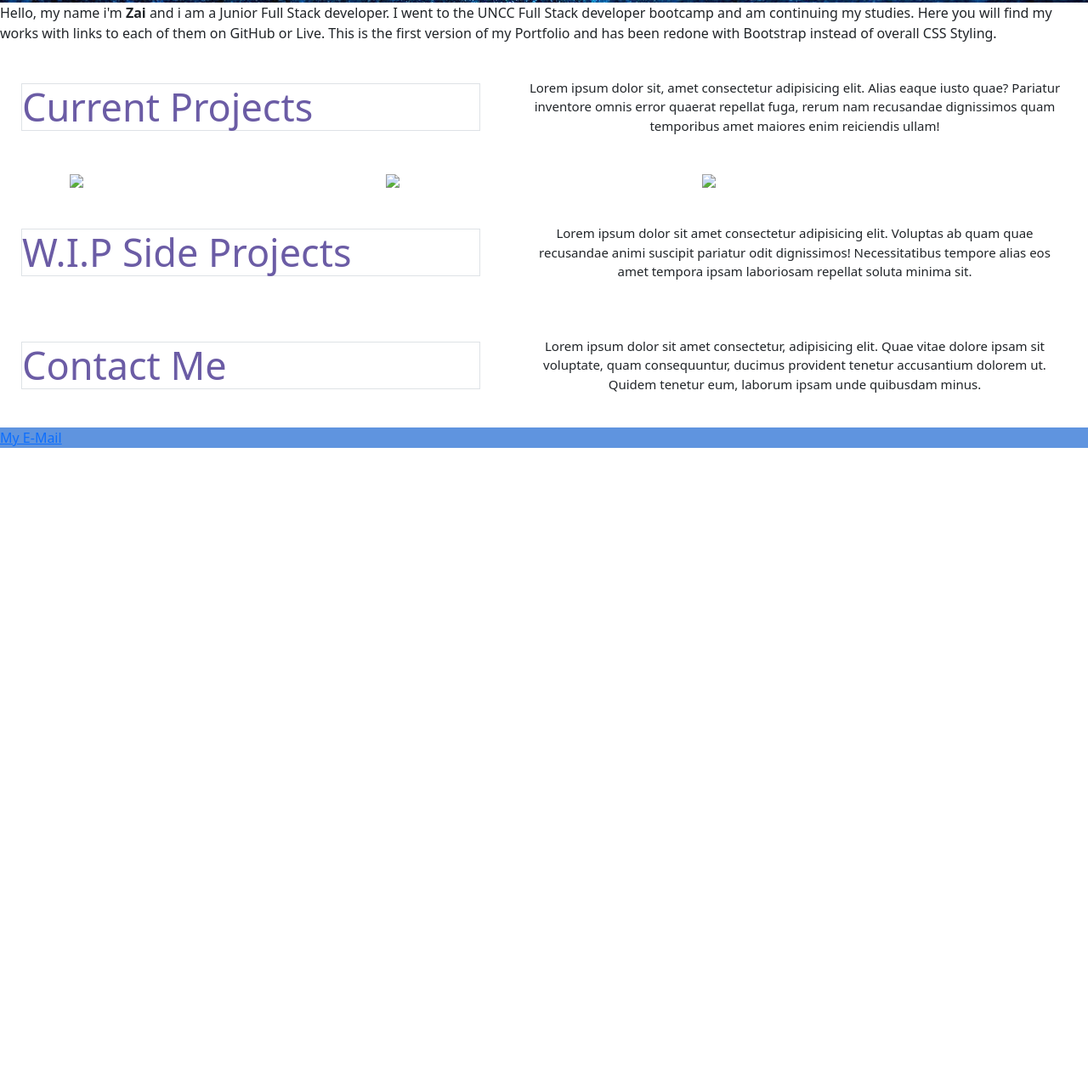
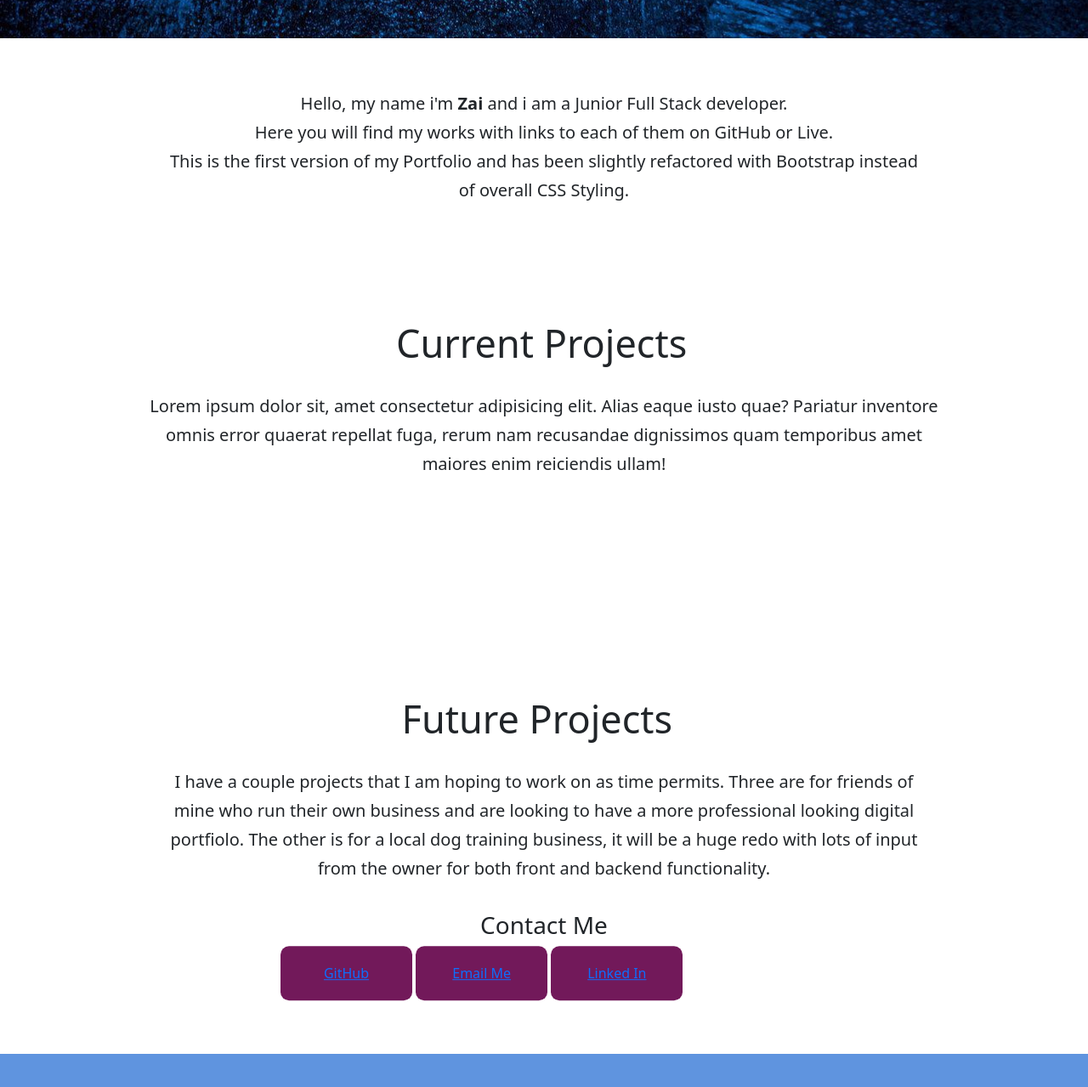
Before and after one commit to zasen01/V1Portfolio, a plain HTML site: page index.html in a window 1280 px wide. Shown: the part 265-1544 px from the top of the page at 85% size. Before the commit the page ends 800 px from the top, so only its background shows below. Drawn offline with nearby package versions, Linux system fonts and the light colour scheme.

Commit message:
styling and adding descriptions

```diff
--- a/assets/css/style.css
+++ b/assets/css/style.css
@@ -1,4 +1,3 @@
-
 /* Styling for main page */
 * {
     margin: 0;
@@ -10,8 +9,16 @@
 :root {
     --main-bgcolor: #c6d8ff;
     --header-footer-color: #5f94df;
-    --main-font-color: #6b5ca5;
-    --bold-font-color: #72195a;
+    --primary-color: #6b5ca5;
+    --secondary-color: #72195a;
+}
+
+p {
+    line-height: 1.7;
+    width: 80%;
+    margin: 0 auto;
+    font-size: 20px;
+    text-align: center;
 }
 
 /*Main Body Styling*/
@@ -90,12 +97,14 @@ header nav ul li a {
 }
 
 /*Banner Styling End*/
-
+/* STYLE ALL SECTION TAGS */
+section {
+    padding: 60px;
+}
 /*Styling for Left Side Menu*/
 .section-title {
     font-size: 45px;
     color: var(--main-font-color);
-    border-right: 3px solid;
     text-align: left;
     margin: 0 auto 30px auto;
     width: 30%;
@@ -137,9 +146,9 @@ header nav ul li a {
 
 }
 
-
 footer {
     background: var(--header-footer-color);
+    padding: 40px 35px;
     width: 100%;
     display: flex;
     justify-content: space-between;
@@ -147,6 +156,33 @@ footer {
 }
 
 
+/*Contact Form */
+.contact {
+    margin: auto;
+    width: 50%;
+    padding: 10px;
+  }
+
+  .contact h3{
+    text-align: center;
+  }
+
+.contact-form button {
+    width: 25%;
+    border: none;
+    position: relative;
+    background: var(--secondary-color);
+    color: var(--primary-color);
+    text-align: center;
+    padding: 20px 0;
+    font-size: 16px;
+    border-radius: 10px;
+}
+
+.contact-form button:hover {
+    color: var(--secondary-color);
+    background: var(--tertiary-color);
+}
 
 /*Media Query for Screen Sizes*/
 @media screen and (max-width: 980px) {
--- a/index.html
+++ b/index.html
@@ -1,13 +1,16 @@
 <!DOCTYPE html>
 <html>
+
 <head>
     <meta charset="UTF-8" />
     <link rel="stylesheet" href="./assets/css/style.css" />
-        <link href="https://cdn.jsdelivr.net/npm/bootstrap@5.2.3/dist/css/bootstrap.min.css" rel="stylesheet" integrity="sha384-rbsA2VBKQhggwzxH7pPCaAqO46MgnOM80zW1RWuH61DGLwZJEdK2Kadq2F9CUG65" crossorigin="anonymous">
+    <link href="https://cdn.jsdelivr.net/npm/bootstrap@5.2.3/dist/css/bootstrap.min.css" rel="stylesheet"
+        integrity="sha384-rbsA2VBKQhggwzxH7pPCaAqO46MgnOM80zW1RWuH61DGLwZJEdK2Kadq2F9CUG65" crossorigin="anonymous">
 </head>
 
 <title>V1 Zasen Portfolio</title>
 </head>
+
 <body>
     <!--Header and Navi-->
     <header>
@@ -23,7 +26,7 @@
                     <a href="#C-Projects"> Current Work </a>
                 </li>
                 <li>
-                        <a href="#WIP-Projects"> W.I.P Side Projects </a>
+                    <a href="#WIP-Projects"> Future Projects </a>
                 </li>
                 <li>
                     <a href="#contact"> Contact Me </a>
@@ -39,13 +42,14 @@
     </div>
 
     <!--About Me-->
-        <section class="portfolio-block block-intro" id="about-me">
-            <div class="about-me">
+    <section id="about-me">
+        <div class="container">
 
             <p>
-                    Hello, my name i'm <strong> Zai </strong> and i am a Junior Full Stack developer. I went to the UNCC Full Stack developer bootcamp and am continuing my studies.
-                    Here you will find my works with links to each of them on GitHub or Live. This is the first version of my Portfolio and has been redone with Bootstrap instead of overall CSS Styling.
-
+                Hello, my name i'm <strong> Zai </strong> and i am a Junior Full Stack developer.<br>
+                Here you will find my works with links to each of them on GitHub or Live. </br>
+                This is the first version of my Portfolio and has been slightly refactored with Bootstrap instead of
+                overall CSS Styling.
             </p>
 
         </div>
@@ -53,8 +57,8 @@
     </section>
     <!--Current Projects-->
     <section id="C-Projects" class="main-body">
-            <div class="content">
-                <h2 class="section-title border">Current Projects</h2>
+        <div class="flex-row">
+            <h2 class="section-title">Current Projects</h2>
             <p>
                 Lorem ipsum dolor sit, amet consectetur adipisicing elit.
                 Alias eaque iusto quae? Pariatur inventore omnis error
@@ -68,39 +72,40 @@
         <section class="portfolio-block projects">
             <div class="container">
                 <div class="row g-0">
-                        <div class="col-md-6 col-lg-4 "><a href="#"><img class="img-fluid image" src="assets/img/nature/image5.jpg"></a></div>
-                        <div class="col-md-6 col-lg-4 "><a href="#"><img class="img-fluid image" src="assets/img/nature/image2.jpg"></a></div>
-                        <div class="col-md-6 col-lg-4 "><a href="#"><img class="img-fluid image" src="assets/img/tech/image4.jpg"></a></div>
-                    </div>
-                </div>
-            </section>
-            <div>
+                    <div class="col-md-6 col-lg-4 ">
                         <!--Run Buddy-->
                         <article class="projects">
 
                         </article>
+                    </div>
+                    <div class="col-md-6 col-lg-4 ">
                         <!--Battle Bots-->
-                <article class="projects">
-
-                </article>
-                <!--Placeholder-->
                         <article class="projects">
 
                         </article>
 
                     </div>
+                    <div class="col-md-6 col-lg-4 ">
+                        <!--Placeholder-->
+                        <article class="projects">
+
+                        </article>
+                    </div>
+                </div>
+            </div>
+        </section>
 
 
     </section>
     <!--Side Projects and W.I.P-->
-        <section id="WIP-Projects" class="wip">
-            <div class="content">
-                <h2 class="section-title border">W.I.P Side Projects</h2>
+    <section id="WIP-Projects" class="portfolio-block projects">
+        <div class="container">
+            <h2 class="section-title">Future Projects</h2>
             <p>
-                    Lorem ipsum dolor sit amet consectetur adipisicing elit.
-                    Voluptas ab quam quae recusandae animi suscipit pariatur
-                    odit dignissimos! Necessitatibus tempore alias eos amet
-                    tempora ipsam laboriosam repellat soluta minima sit.
+               I have a couple projects that I am hoping to work on as time permits.
+               Three are for friends of mine who run their own business and are looking to have a more professional looking digital portfiolo.
+               The other is for a local dog training business, it will be a huge redo with lots of input from the owner for both front and backend functionality.
+
 
             </p>
         </div>
@@ -126,30 +131,27 @@
     </section>
 
     <!--Contact Me-->
-        <section id="contact">
+    <section class="contact">
         <div class="flex-row">
-                <div class="content">
-                    <h2 class="section-title border">Contact Me</h2>
-                    <p>
-                        Lorem ipsum dolor sit amet consectetur,
-                       adipisicing elit. Quae vitae dolore ipsam sit
-                       voluptate, quam consequuntur, ducimus provident
-                       tenetur accusantium dolorem ut. Quidem tenetur eum,
-                       laborum ipsam unde quibusdam minus.
-                    </p>
+            <div class="contact-form position-relative top-0 start-50 translate-middle">
+                <h3 class="">Contact Me</h3>
+                <div>
+                  <button type="submit" ><a href="https://github.com/zasen01" id="email">GitHub</a></button>
+                  <button type="submit"><a href="mailto:zse0296@gmail.com" id="email">Email Me</a></button>
+                  <button type="submit"><a href="" id="email">Linked In</a></button>
                 </div>
-                <div>
-
               </div>
-
         </div>
 
     </section>
 
     <!--Footer-->
     <footer>
-            <a href="mailto:zse0296@gmail.com" id="email">My E-Mail</a>
+
     </footer>
-        <script src="https://cdn.jsdelivr.net/npm/bootstrap@5.2.3/dist/js/bootstrap.bundle.min.js" integrity="sha384-kenU1KFdBIe4zVF0s0G1M5b4hcpxyD9F7jL+jjXkk+Q2h455rYXK/7HAuoJl+0I4" crossorigin="anonymous"></script>
+    <script src="https://cdn.jsdelivr.net/npm/bootstrap@5.2.3/dist/js/bootstrap.bundle.min.js"
+        integrity="sha384-kenU1KFdBIe4zVF0s0G1M5b4hcpxyD9F7jL+jjXkk+Q2h455rYXK/7HAuoJl+0I4"
+        crossorigin="anonymous"></script>
 </body>
+
 </html>
```
Lines whose indentation alone changed are shown as unchanged.
